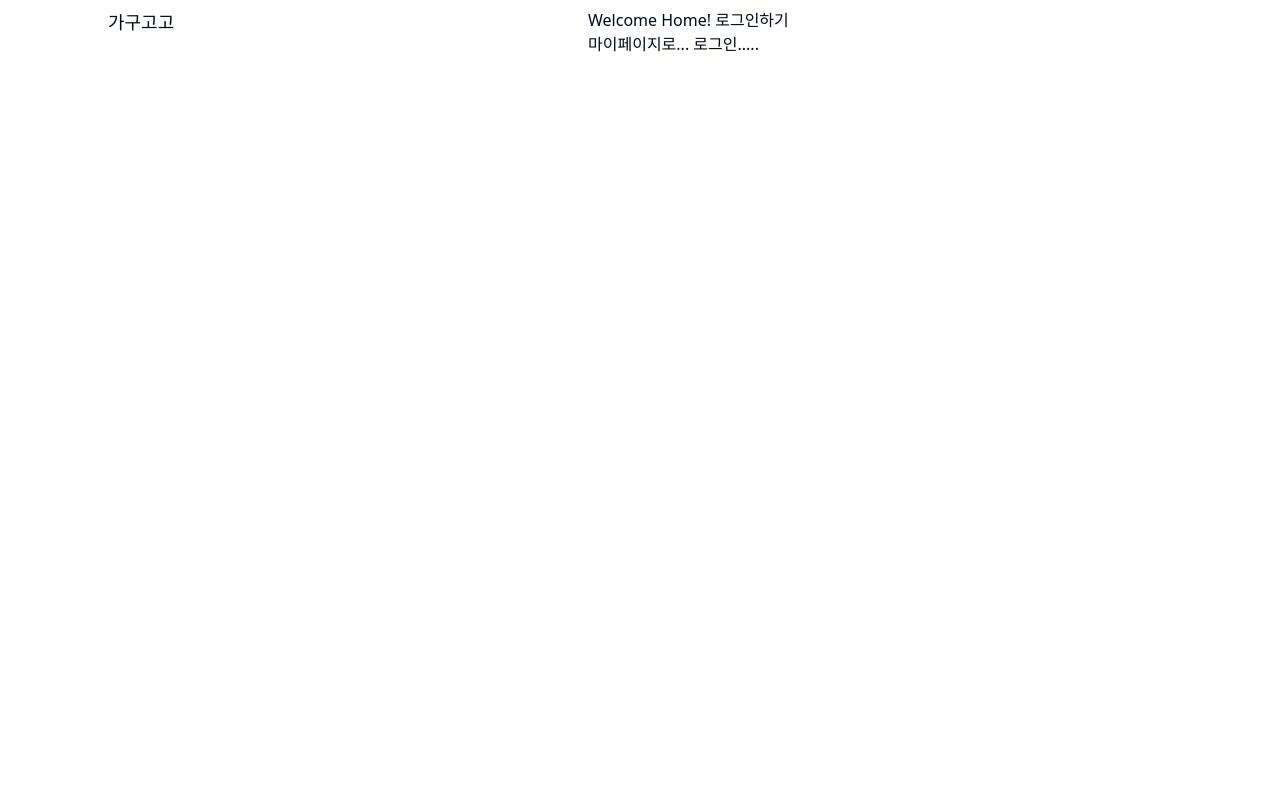
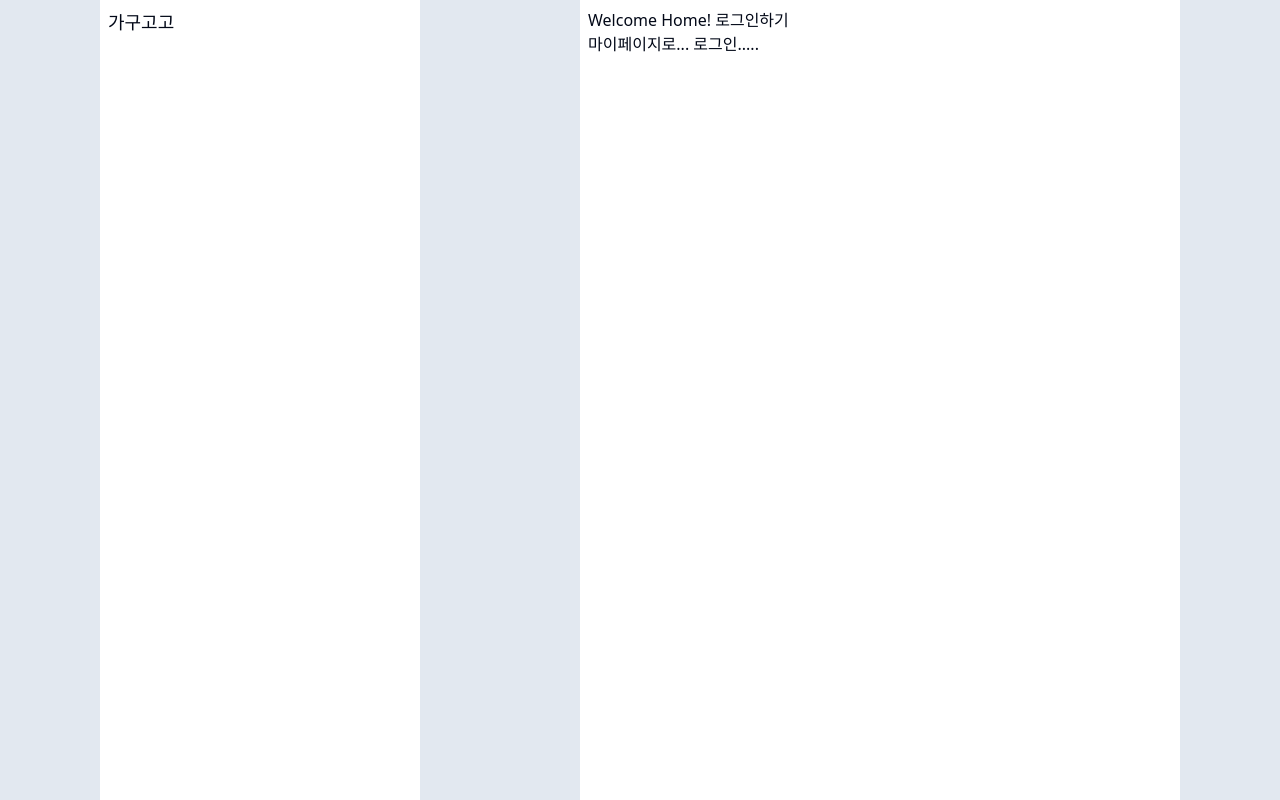
Before and after one commit to u-ga-u-ga/front-end, a React (Vite) app: page / in a window 1280 px wide. Built offline with nearby package versions, Linux system fonts and the light colour scheme.

Commit message:
design: 임시 배경 레이아웃

```diff
--- a/src/app/index.css
+++ b/src/app/index.css
@@ -1,6 +1,16 @@
 @tailwind base;
 @tailwind components;
 @tailwind utilities;
+
+html,
+body,
+#root {
+  height: 100%;
+}
+
+#root {
+  background-color: rgb(226, 232, 240);
+}
 
 @layer base {
   :root {
```
